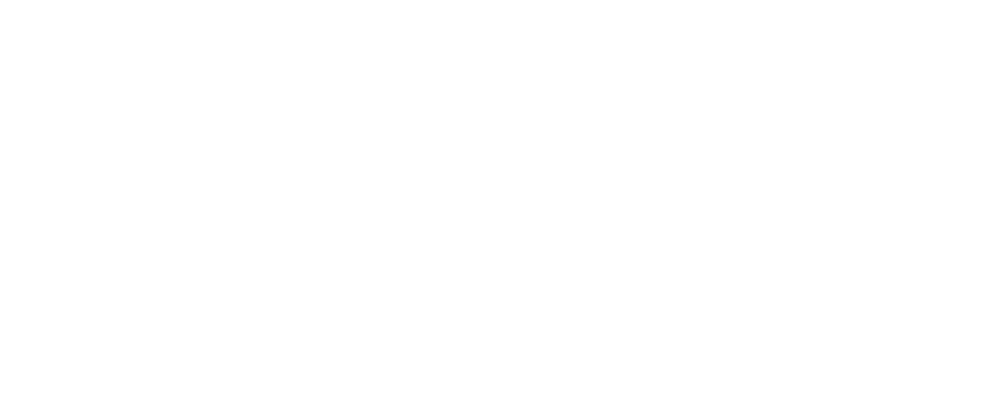
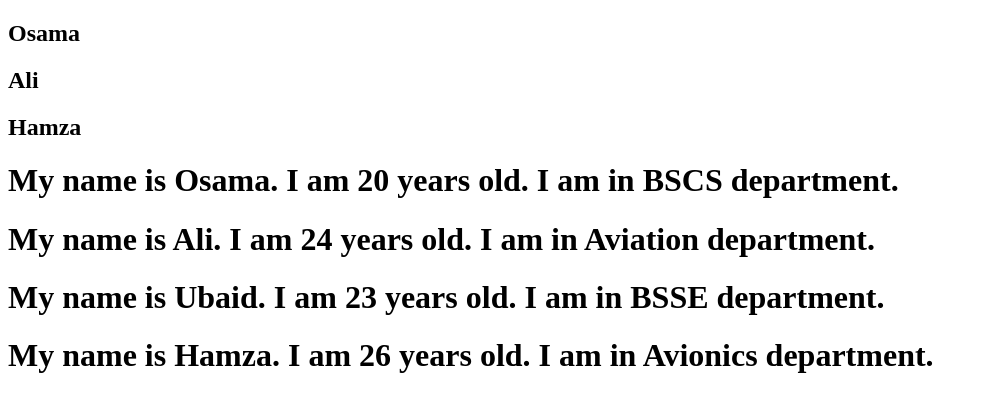
Before and after one commit to osama355/Practise, a React (Create React App) app: page / in a window 1280 px wide. Shown: the top 412 px of the page, without its empty margins (0-987 px from the left). Built offline with nearby package versions, Linux system fonts and the light colour scheme.

Commit message:
List rendering

```diff
--- a/src/App.js
+++ b/src/App.js
@@ -7,12 +7,16 @@
 import Binding from "./Binding";
 import Parent from "./Parent";
 import CondRendering from "./CondRendering";
+import NameList from "./NameList";
+import PersonList from "./PersonList";
 
 class App extends Component {
   render() {
     return (
       <div>
-        <CondRendering />
+        <NameList />
+        <PersonList />
+        {/* <CondRendering /> */}
         {/* <Parent /> */}
         {/* <Binding /> */}
         {/* <h1>Class Component</h1>
--- /dev/null
+++ b/src/NameList.jsx
@@ -0,0 +1,14 @@
+import React from "react";
+
+const NameList = () => {
+  const names = ["Osama", "Ali", "Hamza"];
+
+  return (
+    <div>
+      {names.map((name) => (
+        <h2>{name}</h2>
+      ))}
+    </div>
+  );
+};
+export default NameList;
--- /dev/null
+++ b/src/Person.jsx
@@ -0,0 +1,12 @@
+import React from "react";
+
+const Person = ({ person }) => {
+  return (
+    <h1>
+      My name is {person.name}. I am {person.age} years old. I am in{" "}
+      {person.program} department.
+    </h1>
+  );
+};
+
+export default Person;
--- /dev/null
+++ b/src/PersonList.jsx
@@ -0,0 +1,43 @@
+import React from "react";
+import Person from "./Person";
+
+const PersonList = () => {
+  const persons = [
+    {
+      name: "Osama",
+      age: 20,
+      program: "BSCS"
+    },
+    {
+      name: "Ali",
+      age: 24,
+      program: "Aviation"
+    },
+    {
+      name: "Ubaid",
+      age: 23,
+      program: "BSSE"
+    },
+    {
+      name: "Hamza",
+      age: 26,
+      program: "Avionics"
+    }
+  ];
+
+  return (
+    <div>
+      {persons.map((person) => (
+        <Person person={person} />
+      ))}
+      {/* {persons.map((person) => (
+        <h1>
+          My name is {person.name}. I am {person.age} years old. I am in{" "}
+          {person.program} department.
+        </h1>
+      ))} */}
+    </div>
+  );
+};
+
+export default PersonList;
```
